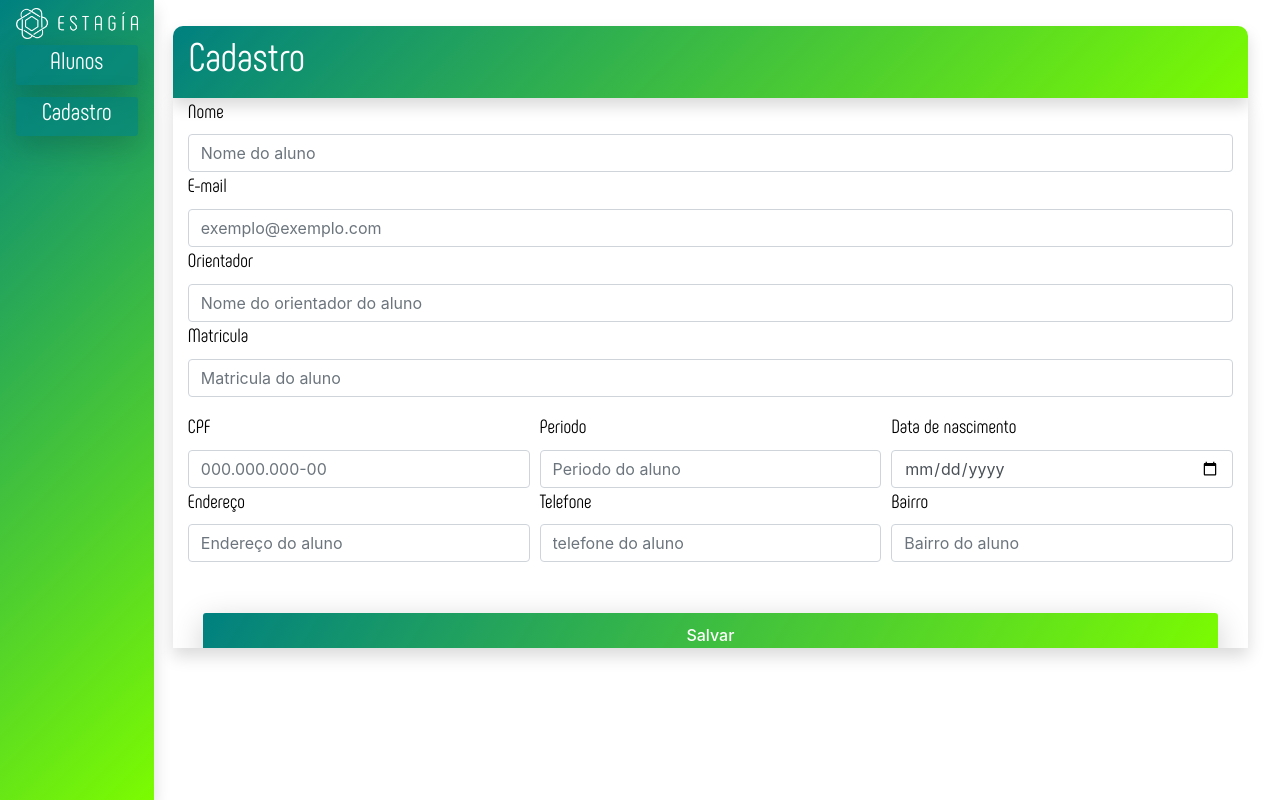
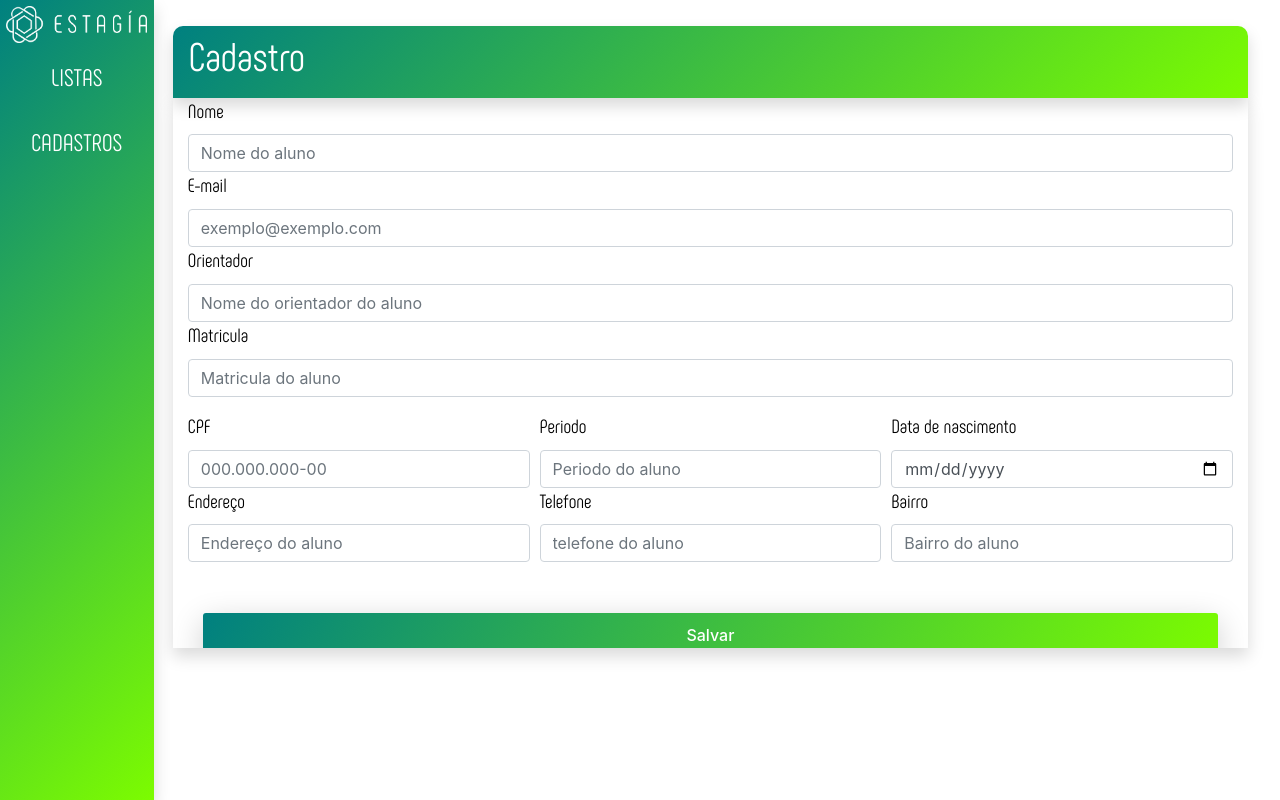
Before and after one commit to Willian-Matts/frontend-estagia, a React (Create React App) app: page /main/cadastro in a window 1280 px wide. Built offline with nearby package versions, Linux system fonts and the light colour scheme.

Commit message:
Correção de warning e mudança na barra de menu

```diff
--- a/src/pages/Aluno.js
+++ b/src/pages/Aluno.js
@@ -7,6 +7,7 @@ const APIalunoUpdate = 'http://localhost:3001/editarAluno/';
 const APIalunoDelete = 'http://localhost:3001/deleteAluno/';
 
 export default class Aluno extends Component {
+    _isMounted = false;
     constructor(props) {
         super(props);
         this.state = {
@@ -18,22 +19,24 @@ export default class Aluno extends Component {
     }
 
     async componentDidMount() {
-        const { data: datas } = await axios.get(APIalunoListar);
-        return this.setState({
-            datas: datas
-        });
+        this._isMounted = true;
+        this.listar();
     }
 
-    async componentDidUpdate(){
+    async componentDidUpdate() {
         this.listar();
+    }
+    async componentWillUnmount() {
+        this._isMounted = false;
+      }
 
-    }
-
-    async listar(){
+    async listar() {
         const { data: datas } = await axios.get(APIalunoListar);
-        return this.setState({
-            datas: datas
-        });
+        if (this._isMounted) {
+            return this.setState({
+                datas: datas
+            });
+        }
     }
 
     cadastrar = (event) => {
@@ -62,7 +65,7 @@ export default class Aluno extends Component {
         }
     }
 
-     remover =  (event, aluno) => {
+    remover = (event, aluno) => {
         event.preventDefault();
         axios.delete(APIalunoDelete + aluno);
 
@@ -94,7 +97,6 @@ export default class Aluno extends Component {
     dateFormat(date) {
         let format = date.replace(/T/, " ").split(" ");
         let d = format[0].split("-").reverse().join("-");
-        // d += " " + format[1];
         return d;
     }
 
--- a/src/pages/Menu.js
+++ b/src/pages/Menu.js
@@ -1,7 +1,7 @@
 import React from 'react';
 import './css/Menu.css';
 import logoBranca from '../imagens/logoNomeB.png';
-import { Button, Container, Navbar } from 'react-bootstrap';
+import { Accordion, Button, Container, Navbar } from 'react-bootstrap';
 import { Link } from 'react-router-dom'
 
 export default function Menu() {
@@ -10,12 +10,32 @@ export default function Menu() {
         <Container className="box-menu">
             <Navbar bgh="ligth" expand="lg" className="barra-menu shadow">
                 <img id="logo1" src={logoBranca} alt="Logo Estagía" />
-                <Link className="button-link" to="/main/alunos">
-                    <Button className="button-menu"><h4>Alunos</h4></Button>
-                </Link>
-                <Link className="button-link" to="/main/cadastro">
-                    <Button className="button-menu"><h4>Cadastro</h4></Button>
-                </Link>
+
+                <Accordion defaultActiveKey="1">
+                    <Accordion.Toggle className="button-accordion" as={Button} variant="button" eventKey="0">
+                        <h4>LISTAS</h4>
+                    </Accordion.Toggle>
+
+                    <Accordion.Collapse eventKey="0">
+                        <Link to="/main/alunos">
+                            <Button className="button-menu"><h4>Alunos</h4></Button>
+                        </Link>
+                    </Accordion.Collapse>
+                </Accordion>
+
+                <Accordion defaultActiveKey="1">
+                    <Accordion.Toggle className="button-accordion" as={Button} variant="button" eventKey="0">
+                        <h4>CADASTROS</h4>
+                    </Accordion.Toggle>
+
+                    <Accordion.Collapse eventKey="0">
+
+                        <Link to="/main/cadastro">
+                            <Button className="button-menu"><h4>Cadastro</h4></Button>
+                        </Link>
+                    </Accordion.Collapse>
+                </Accordion>
+
             </Navbar>
         </Container>
     );
--- a/src/pages/css/Menu.css
+++ b/src/pages/css/Menu.css
@@ -21,6 +21,7 @@ h4 {
 .barra-menu {
     height: 100%;
     width: 12%;
+    padding: 0.5%;
     display: list-item;
     overflow: hidden;
     position: fixed;
@@ -46,14 +47,23 @@ h4 {
     width: 100%;
     border-radius: 3px;
     background-color: rgba(0, 128, 128, 0.623);
-    box-shadow: 0px 9px 32px 0px rgba(0, 0, 0, 0.2);
 }
 
-.button-menu:hover{
+.button-menu:hover {
     background-color: rgba(126, 252, 0, 0.11);
 }
 
-#logo1{
-    width:100%;
+.button-accordion {
+    margin-top: 10%;
+    width: -webkit-fill-available;
+}
+
+.button-accordion:hover {
+    background-color: rgba(126, 252, 0, 0.11);
+}
+
+
+#logo1 {
+    width: 100%;
     min-width: 50px;
 }
```
